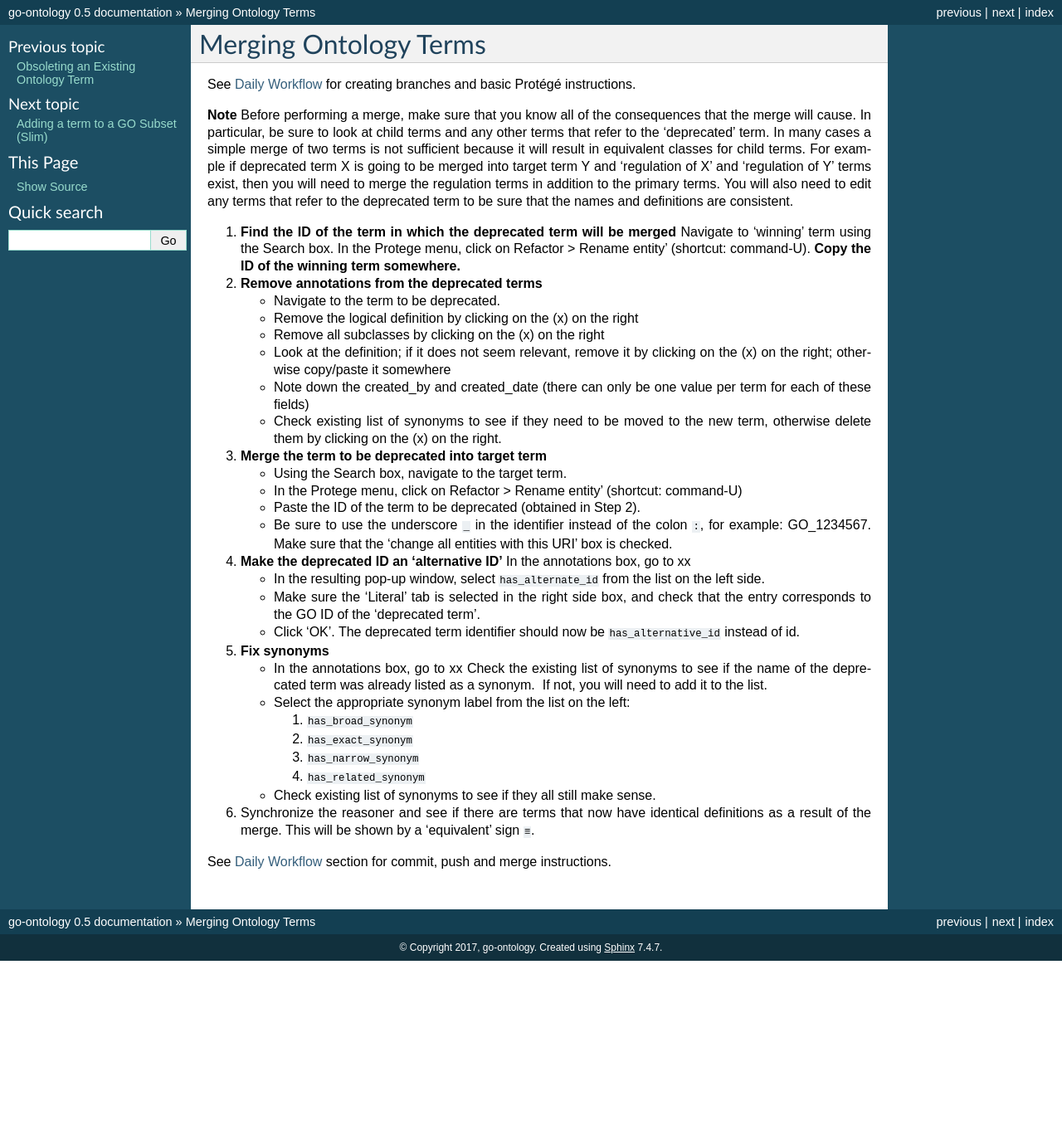
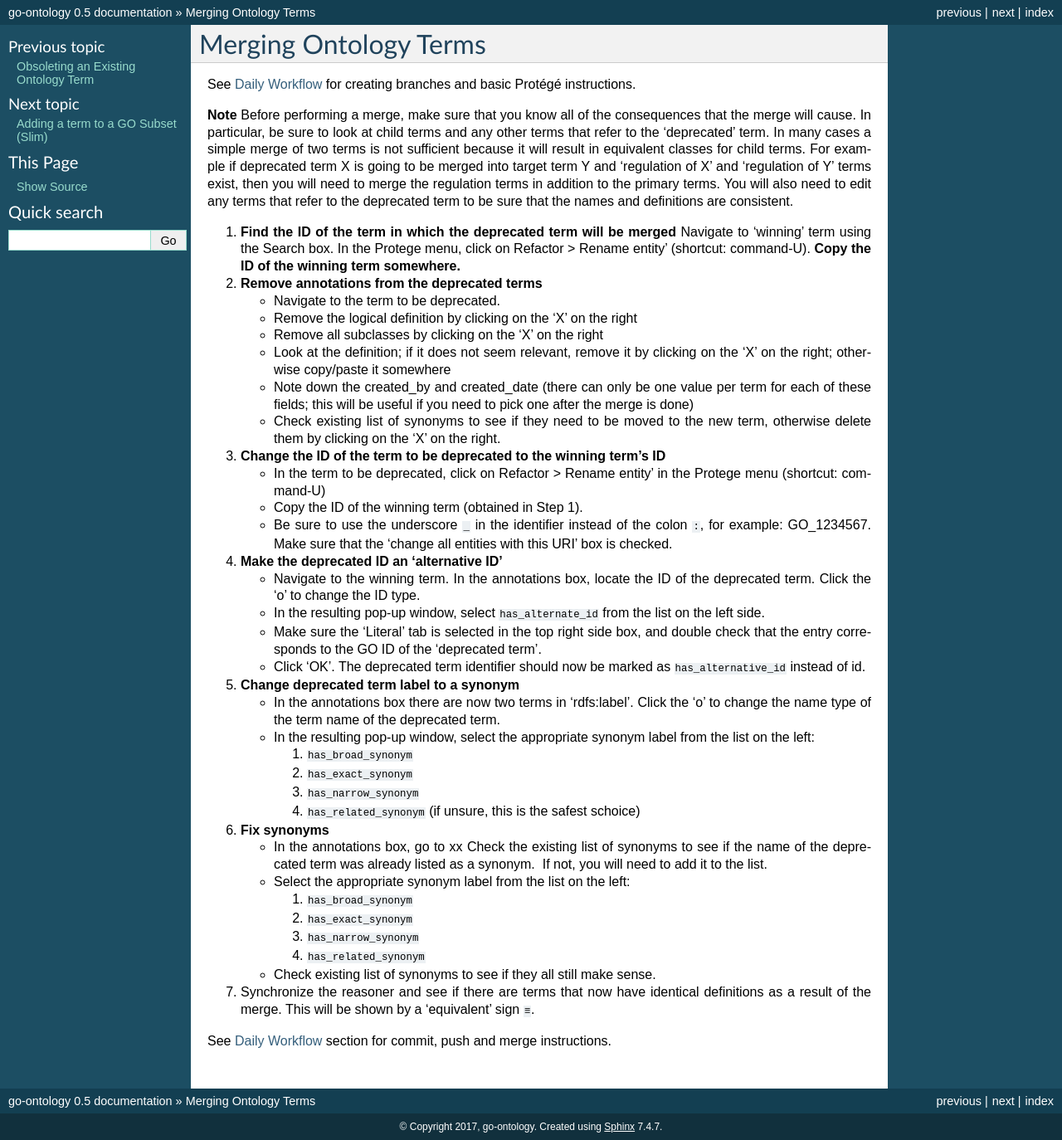
Before and after one commit to geneontology/go-ontology, a Sphinx documentation site: the page built from docs/MergeTerms.md, in a window 1280 px wide. Shown: the whole page at 83% size. Built offline with Sphinx 7.4.7, drawn with Linux system fonts in a browser that asks for light colours; before the commit the page ends 1158 px from its top, so only the background shows below that.

Commit message:
Update MergeTerms.md

````diff
--- a/docs/MergeTerms.md
+++ b/docs/MergeTerms.md
@@ -10,23 +10,30 @@ See [Daily Workflow](http://go-ontology.readthedocs.io/en/latest/Installgit.html
 
  2. **Remove annotations from the deprecated terms**
     - Navigate to the term to be deprecated.
-    - Remove the logical definition by clicking on the (x) on the right
-    - Remove all subclasses by clicking on the (x) on the right
-    - Look at the definition; if it does not seem relevant, remove it by clicking on the (x) on the right; otherwise copy/paste it somewhere
-    - Note down the created_by and created_date (there can only be one value per term for each of these fields)
-    - Check existing list of synonyms to see if they need to be moved to the new term, otherwise delete them by clicking on the (x) on the right.
+    - Remove the logical definition by clicking on the 'X' on the right
+    - Remove all subclasses by clicking on the 'X' on the right
+    - Look at the definition; if it does not seem relevant, remove it by clicking on the 'X' on the right; otherwise copy/paste it somewhere
+    - Note down the created_by and created_date (there can only be one value per term for each of these fields; this will be useful if you need to pick one after the merge is done)
+    - Check existing list of synonyms to see if they need to be moved to the new term, otherwise delete them by clicking on the 'X' on the right.
 
-3.  **Merge the term to be deprecated into target term**
-    - Using the Search box, navigate to the target term.
-    - In the Protege menu, click on Refactor > Rename entity’ (shortcut: command-U)
-    - Paste the ID of the term to be deprecated (obtained in Step 2).
+3.  **Change the ID of the term to be deprecated to the winning term's ID**
+    - In the term to be deprecated, click on Refactor > Rename entity’ in the Protege menu (shortcut: command-U)
+    - Copy the ID of the winning term (obtained in Step 1).
     - Be sure to use the underscore ```_``` in the identifier instead of the colon ```:```, for example: GO_1234567. Make sure that the 'change all entities with this URI' box is checked.
 
  4. **Make the deprecated ID an 'alternative ID'**
- In the annotations box, go to xx
+    - Navigate to the winning term. In the annotations box, locate the ID of the deprecated term. Click the 'o' to change the ID type.
     - In the resulting pop-up window, select ```has_alternate_id``` from the list on the left side.
-    -  Make sure the 'Literal' tab is selected in the right side box, and check that the entry corresponds to the GO ID of the ‘deprecated term’.
-    - Click 'OK'. The deprecated term identifier should now be ```has_alternative_id``` instead of id.
+    -  Make sure the 'Literal' tab is selected in the top right side box, and double check that the entry corresponds to the GO ID of the ‘deprecated term’.
+    - Click 'OK'. The deprecated term identifier should now be marked as ```has_alternative_id``` instead of id.
+
+5. **Change deprecated term label to a synonym**
+    - In the annotations box there are now two terms in 'rdfs:label'. Click the 'o' to change the name type of the term name of the deprecated term.
+    - In the resulting pop-up window, select the appropriate synonym label from the list on the left:
+      1.	```has_broad_synonym```
+      2.	```has_exact_synonym```
+      3.	```has_narrow_synonym```
+      4.	```has_related_synonym``` (if unsure, this is the safest schoice)
 
  5. **Fix synonyms**
     - In the annotations box, go to xx
````
